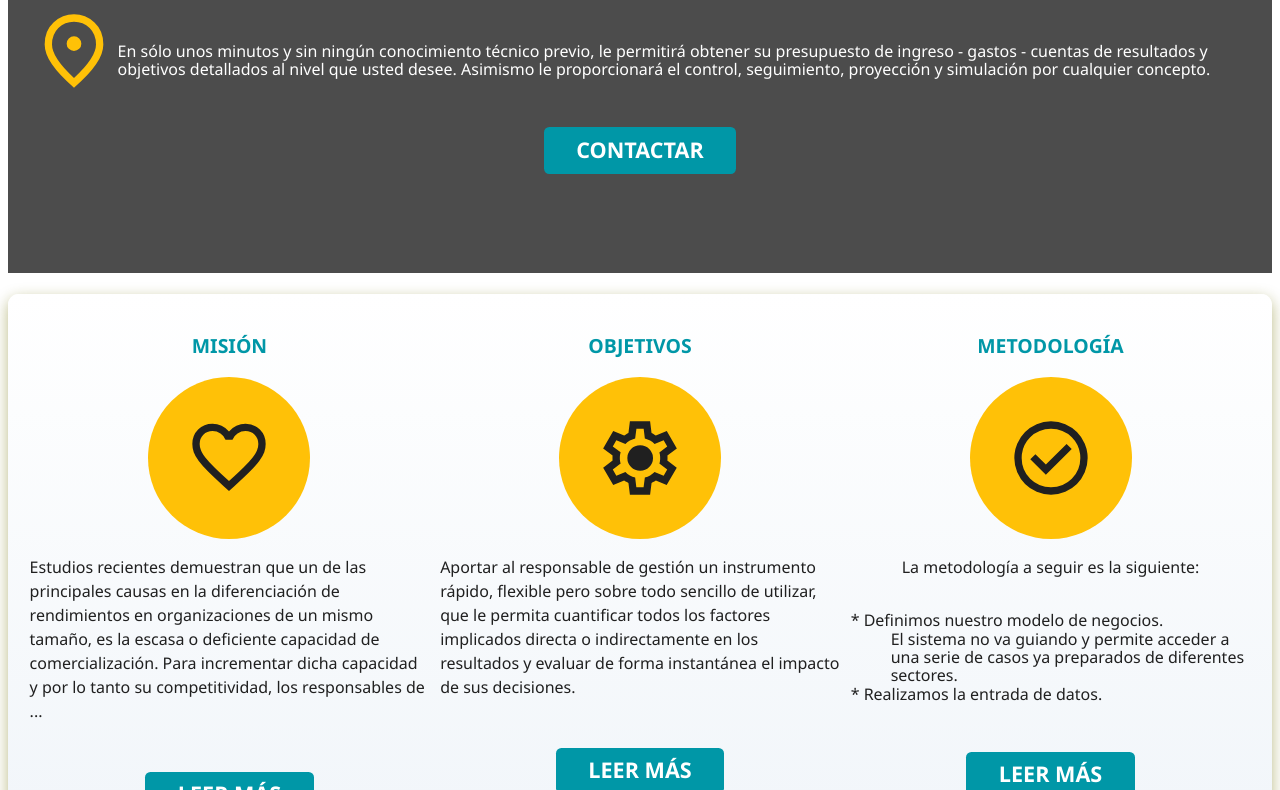
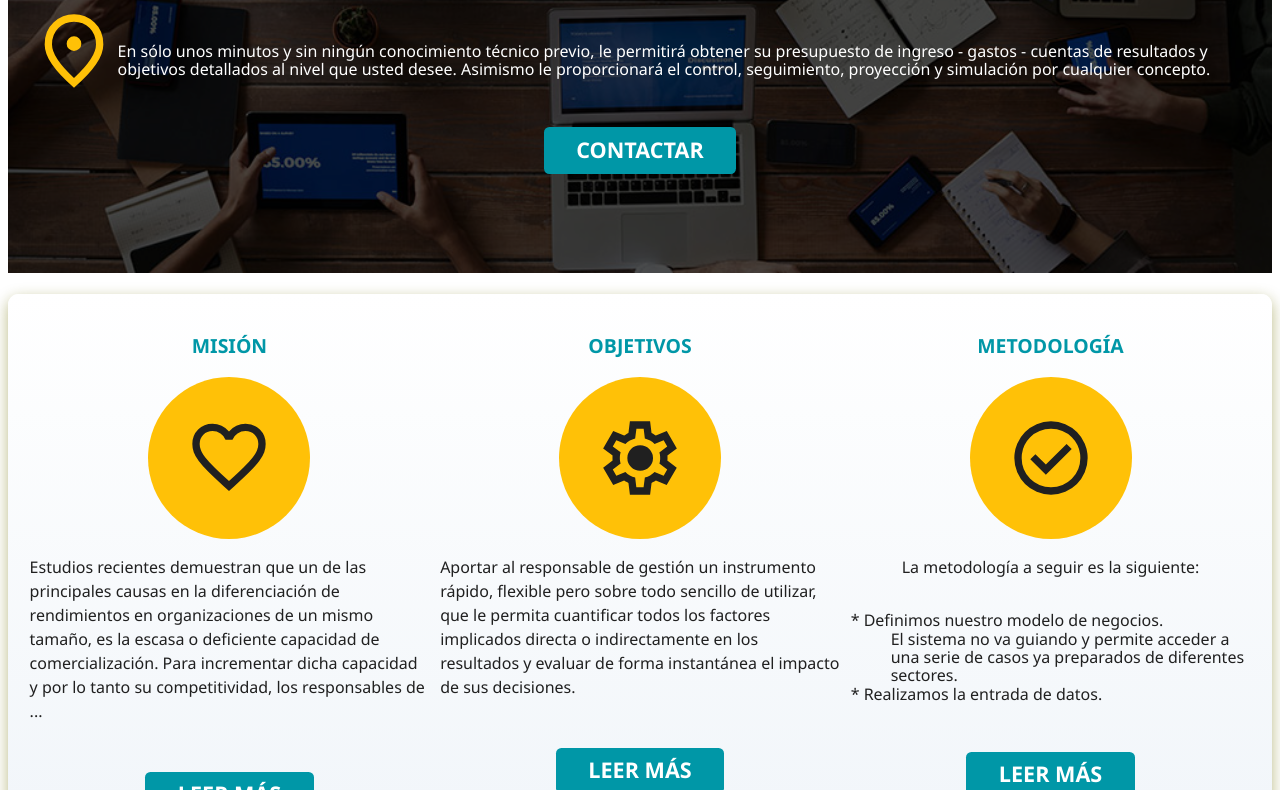
Before and after one commit to ChiaraChiocca/Business, a plain HTML site: page business/index.html in a window 1280 px wide. Shown: the part 310-1100 px from the top of the page. Drawn offline with Linux system fonts and the light colour scheme.

Commit message:
Add files via upload

```diff
--- a/business/estilos.css
+++ b/business/estilos.css
@@ -101,7 +101,7 @@ img {
 }
 */
 .principal {
-    background-image: url('./imagenes/negocios.jpg');
+    background-image: url('./imagenes/negocios.jpeg');
     background-repeat: no-repeat;
     background-position: center bottom;
     background-size: cover;
```
